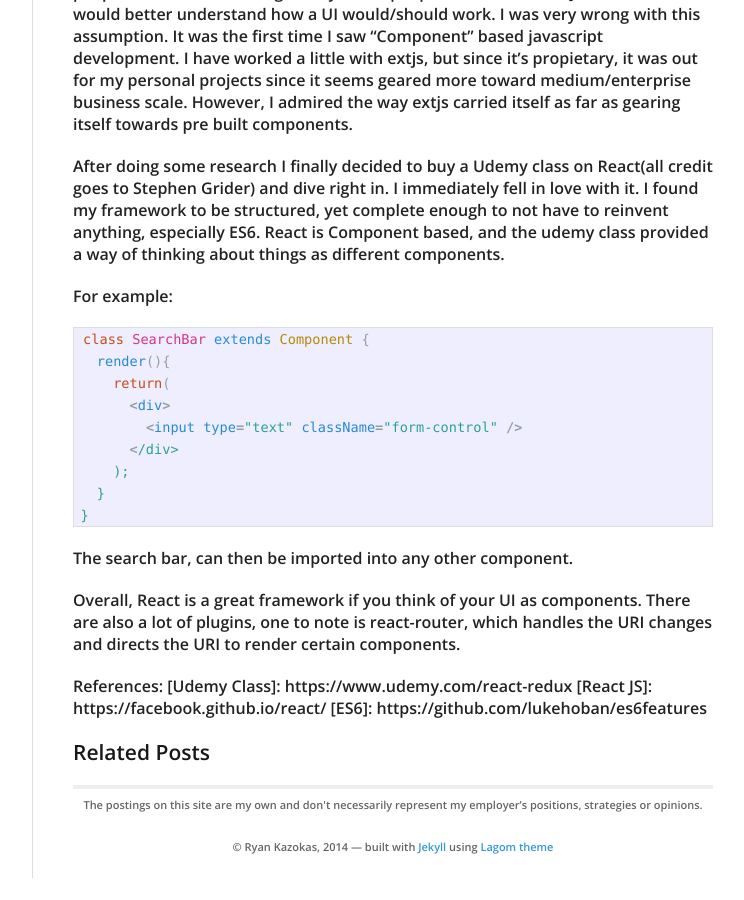
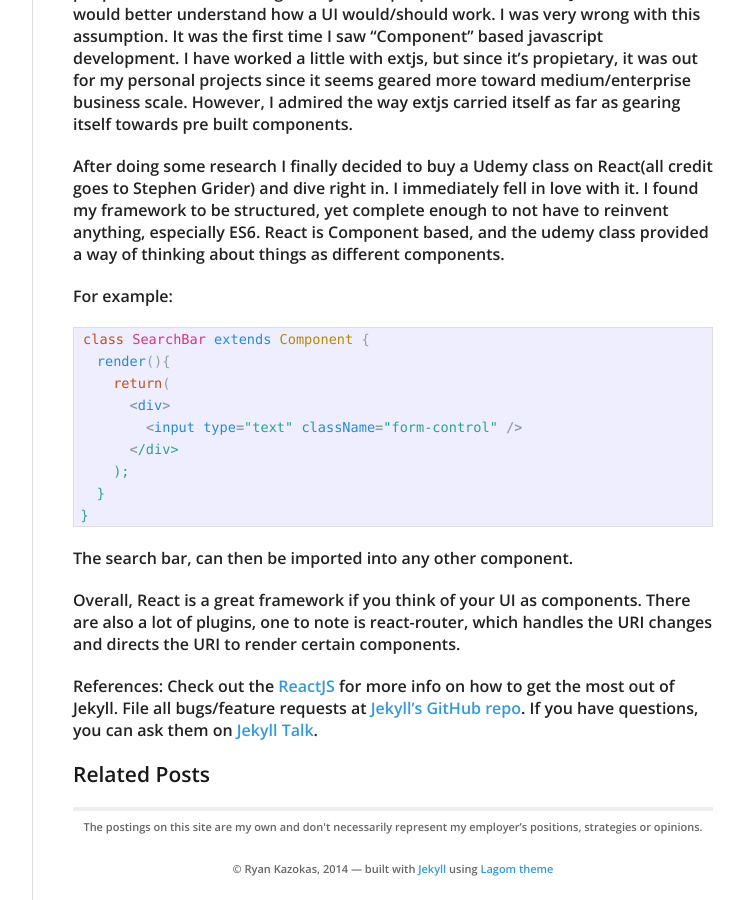
Before and after one commit to ryankazokas/ryankazokas.github.io, a Jekyll site: the page built from _posts/2016-10-08-The-Journey-Into-React-JS.markdown, in a window 1280 px wide and 900 px high, scrolled down 813 px. Shown: the whole window, without its empty margins (378-1122 px from the left). Built offline with Jekyll 4.4.1, drawn with Linux system fonts in a browser that asks for light colours; nearby versions of some CDN libraries; before the commit the page ends 1691 px from its top, so only the background shows below that; some of the changed text lies outside the part shown.

Commit message:
React JS Journey

```diff
--- a/_posts/2016-10-08-The-Journey-Into-React-JS.markdown
+++ b/_posts/2016-10-08-The-Journey-Into-React-JS.markdown
@@ -1,6 +1,6 @@
 ---
 layout: post
-title:  "The journey into React JS"
+title:  "The Journey into React JS"
 date:   2016-10-08 23:16:24 -0400
 categories: javascript react
 ---
@@ -53,6 +53,8 @@ The search bar, can then be imported into any other component.
 Overall, React is a great framework if you think of your UI as components. There are also a lot of plugins, one to note is react-router, which handles the URI changes and directs the URI to render certain components.
 
 References:
-[Udemy Class]: https://www.udemy.com/react-redux
-[React JS]: https://facebook.github.io/react/
-[ES6]: https://github.com/lukehoban/es6features
+Check out the [ReactJS][react] for more info on how to get the most out of Jekyll. File all bugs/feature requests at [Jekyll’s GitHub repo][jekyll-gh]. If you have questions, you can ask them on [Jekyll Talk][jekyll-talk].
+
+ [react]: https://facebook.github.io/react/
+ [jekyll-gh]:   https://github.com/jekyll/jekyll
+ [jekyll-talk]: https://talk.jekyllrb.com/
```
